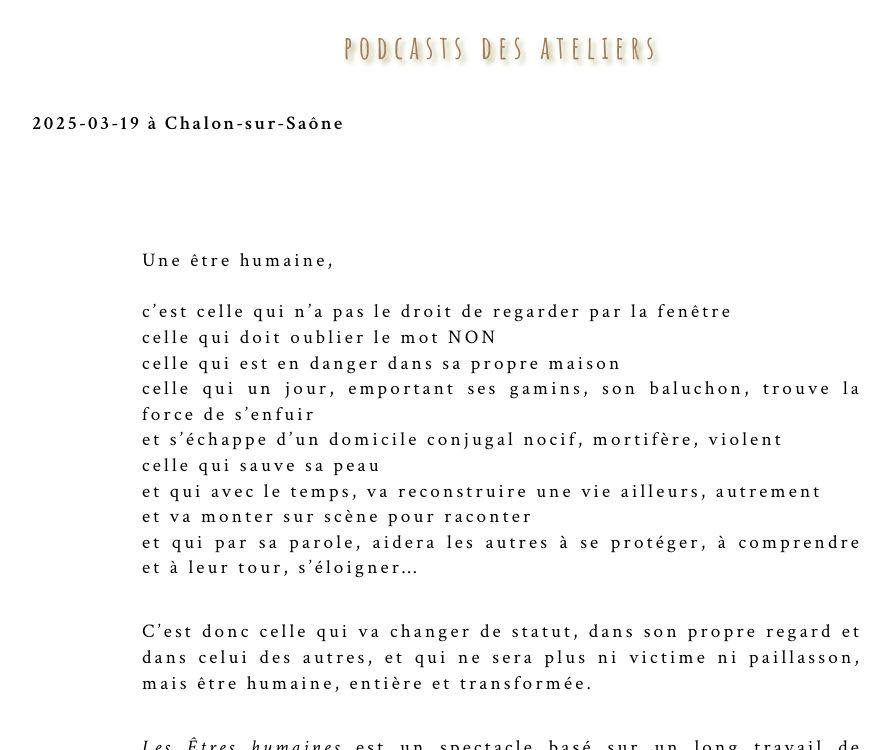
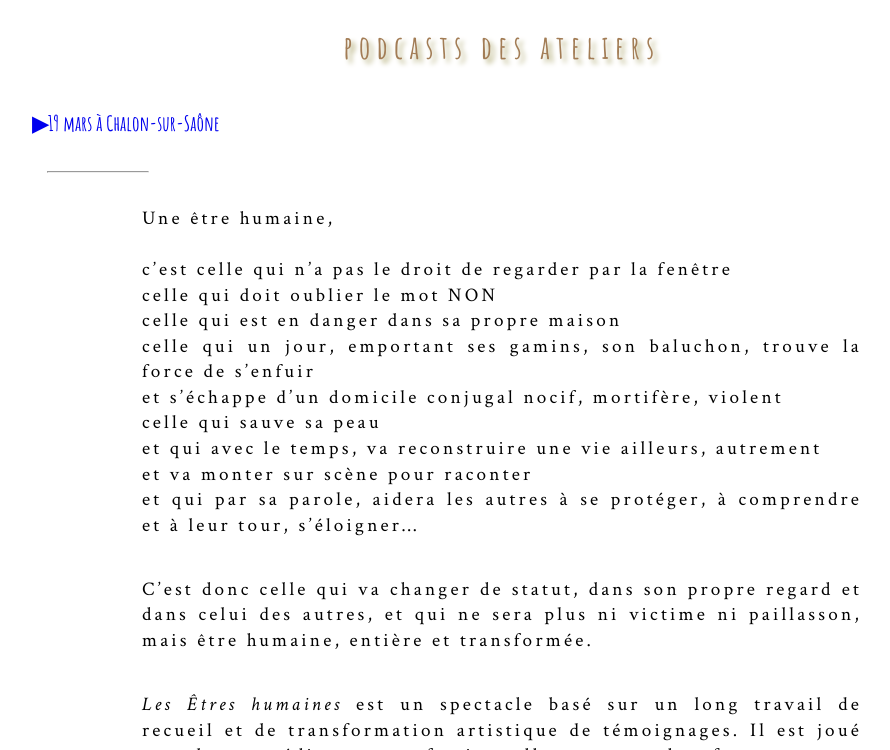
Before and after one commit to leshnik/revertouthaut, a Jekyll site: the page built from les-etres-humaines.md, in a window 1280 px wide and 900 px high, scrolled down 994 px, cut to the strip 150-900 px from the top of the window. Shown: the whole strip, without its empty margins (138-1028 px from the left). Built offline with Jekyll 4.4.1, drawn with Linux system fonts in a browser that asks for light colours.

Commit message:
agenda + LEH arrow on link to podcast

```diff
--- a/les-etres-humaines.md
+++ b/les-etres-humaines.md
@@ -15,10 +15,10 @@ summary: Joué par des femmes anciennement victimes et des comédiennes professi
 
 </div>
 <h2 id="pod">podcasts des ateliers</h2>
-<ul class="agenda-list">
-  <li><a href="#2025-03-19"><span style="font-weight:bold">2025-03-19 à Chalon-sur-Saône</span></a></li>
+<ul class="podcast-list">
+  <li><a href="#2025-03-19"><span style="font-weight:bold">▶19 mars à Chalon-sur-Saône</span></a></li>
 </ul>
-<br>
+<hr>
 <p class="intro-text">
 Une être humaine,<br> <br>
 c’est celle qui n’a pas le droit de regarder par la fenêtre<br>
@@ -313,7 +313,7 @@ valeriegaudissart@gmail.com
 </div>
 <a href="#pod">retourner à la liste des podcasts</a>
 
-
+<hr>
 
 <h2>tournée 2013&nbsp;:</h2>
 <div class="center-max600-block">
```
Also changed, not shown: agenda.md (+2 -2 lines).
